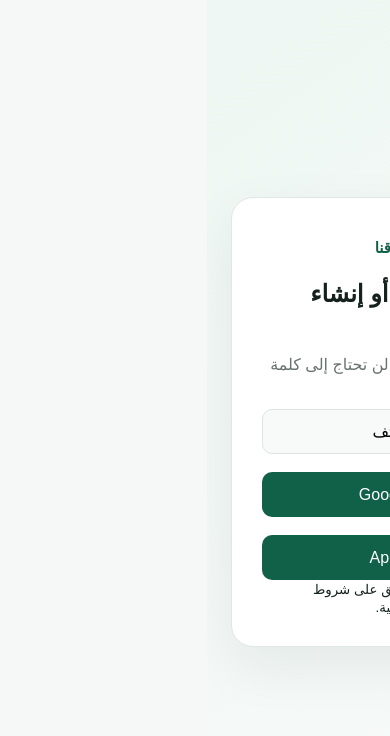
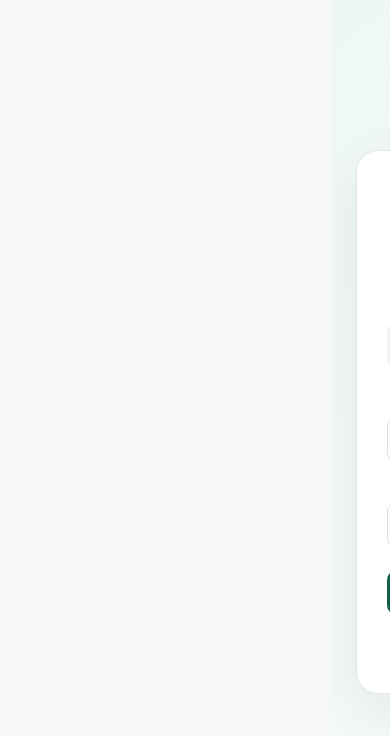
Before and after one commit to GEMY4GEMY/SOUQNA-Marketplace, a Next.js app: page /auth in a window 390 px wide. Shown: the top 736 px of the page. Built offline with nearby package versions, Linux system fonts and the light colour scheme.

Commit message:
fix: verify phone only during account registration

```diff
--- a/src/app/auth/page.tsx
+++ b/src/app/auth/page.tsx
@@ -1,11 +1,15 @@
 "use client";
 import {FormEvent,useState} from "react";
+import {useRouter} from "next/navigation";
 export default function AuthPage(){
- const [phone,setPhone]=useState(""),[step,setStep]=useState<"choose"|"phone"|"code">("choose"),[msg,setMsg]=useState("");
- async function requestOtp(e:FormEvent){e.preventDefault();setMsg("");const r=await fetch("/api/auth/otp/request",{method:"POST",headers:{"Content-Type":"application/json"},body:JSON.stringify({phone})});const d=await r.json().catch(()=>({}));if(r.ok){setStep("code");setMsg("تم إرسال كود التحقق إلى رقمك.");}else setMsg(d.error==="OTP_PROVIDER_NOT_CONFIGURED"?"خدمة رسائل التحقق قيد التجهيز.":"تعذر إرسال الكود.");}
- return <main className="authPage"><section className="authCard"><a className="authLogo" href="/">SOUQNA <span>سوقنا</span></a><h1>تسجيل الدخول أو إنشاء حساب</h1><p>اختر الطريقة المناسبة. لن تحتاج إلى كلمة مرور.</p>
- {step==="choose"&&<div className="quick"><button onClick={()=>setStep("phone")}>📱 المتابعة برقم الهاتف</button><a className="primary authSubmit" href="/api/auth/oauth/google">المتابعة باستخدام Google</a><a className="primary authSubmit" href="/api/auth/oauth/apple">المتابعة باستخدام Apple</a></div>}
- {step==="phone"&&<form onSubmit={requestOtp}><label>رقم الهاتف المصري<input value={phone} onChange={e=>setPhone(e.target.value)} required inputMode="tel" pattern="01[0125][0-9]{8}" placeholder="01xxxxxxxxx" autoComplete="tel"/></label><button className="primary authSubmit">إرسال كود التحقق</button><button type="button" onClick={()=>setStep("choose")}>رجوع</button></form>}
- {step==="code"&&<form action="/api/auth/otp/verify" method="post"><input type="hidden" name="phone" value={phone}/><label>كود التحقق<input name="code" required inputMode="numeric" pattern="[0-9]{6}" maxLength={6} autoComplete="one-time-code"/></label><button className="primary authSubmit">تأكيد ودخول</button><button type="button" onClick={()=>setStep("phone")}>تغيير الرقم</button></form>}
- {msg&&<div className="formError">{msg}</div>}<small>باستخدامك سوقنا، أنت توافق على شروط الاستخدام وسياسة الخصوصية.</small></section></main>
+ const router=useRouter();const [mode,setMode]=useState<"login"|"register">("login"),[msg,setMsg]=useState(""),[busy,setBusy]=useState(false);
+ async function submit(e:FormEvent<HTMLFormElement>){e.preventDefault();setBusy(true);setMsg("");const fd=new FormData(e.currentTarget);
+  if(mode==="login"){const r=await fetch("/api/auth/login",{method:"POST",headers:{"Content-Type":"application/json"},body:JSON.stringify({phone:fd.get("phone"),password:fd.get("password")})});const d=await r.json().catch(()=>({}));if(r.ok){router.push("/");router.refresh();return}setMsg(d.error==="INVALID_CREDENTIALS"?"بيانات الدخول غير صحيحة.":"تعذر تسجيل الدخول.");setBusy(false);return}
+  const r=await fetch("/api/auth/register/start",{method:"POST",headers:{"Content-Type":"application/json"},body:JSON.stringify({name:fd.get("name"),phone:fd.get("phone"),password:fd.get("password")})});const d=await r.json().catch(()=>({}));if(r.ok){sessionStorage.setItem("souqna_pending_registration",JSON.stringify({name:fd.get("name"),phone:fd.get("phone"),password:fd.get("password")}));router.push("/auth/verify");return}setMsg(d.error==="PHONE_EXISTS"?"الرقم مسجل بالفعل، استخدم تسجيل الدخول.":d.error==="OTP_PROVIDER_NOT_CONFIGURED"?"خدمة إرسال كود التفعيل قيد التجهيز.":"راجع البيانات وحاول مرة أخرى.");setBusy(false);
+ }
+ return <main className="authPage"><section className="authCard"><a className="authLogo" href="/">SOUQNA <span>سوقنا</span></a><h1>{mode==="login"?"تسجيل الدخول":"إنشاء حساب جديد"}</h1><p>{mode==="login"?"ادخل إلى حسابك بدون كود تحقق جديد.":"كود التحقق يُرسل مرة واحدة فقط لتفعيل الحساب."}</p>
+ <div className="authTabs"><button className={mode==="login"?"active":""} onClick={()=>{setMode("login");setMsg("")}}>دخول</button><button className={mode==="register"?"active":""} onClick={()=>{setMode("register");setMsg("")}}>حساب جديد</button></div>
+ <form onSubmit={submit}>{mode==="register"&&<label>الاسم<input name="name" required minLength={2} autoComplete="name"/></label>}<label>رقم الهاتف<input name="phone" required inputMode="tel" pattern="01[0125][0-9]{8}" placeholder="01xxxxxxxxx" autoComplete="tel"/></label><label>كلمة المرور<input name="password" required type="password" minLength={8} autoComplete={mode==="login"?"current-password":"new-password"}/></label>{msg&&<div className="formError">{msg}</div>}<button className="primary authSubmit" disabled={busy}>{busy?"جاري التنفيذ...":mode==="login"?"دخول":"إنشاء الحساب وإرسال كود التفعيل"}</button></form>
+ <div className="quick"><a href="/api/auth/oauth/google">{mode==="login"?"الدخول باستخدام Google":"إنشاء حساب باستخدام Google"}</a><a href="/api/auth/oauth/apple">{mode==="login"?"الدخول باستخدام Apple":"إنشاء حساب باستخدام Apple"}</a></div>
+ </section></main>;
 }
```
